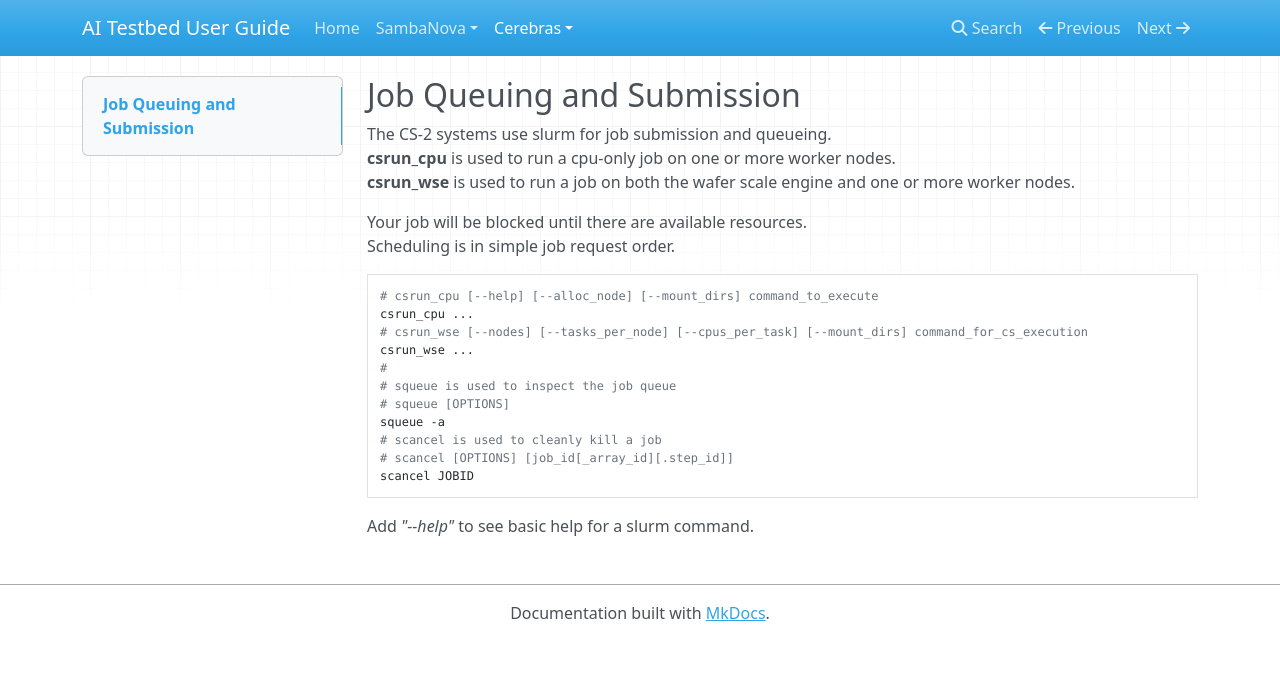
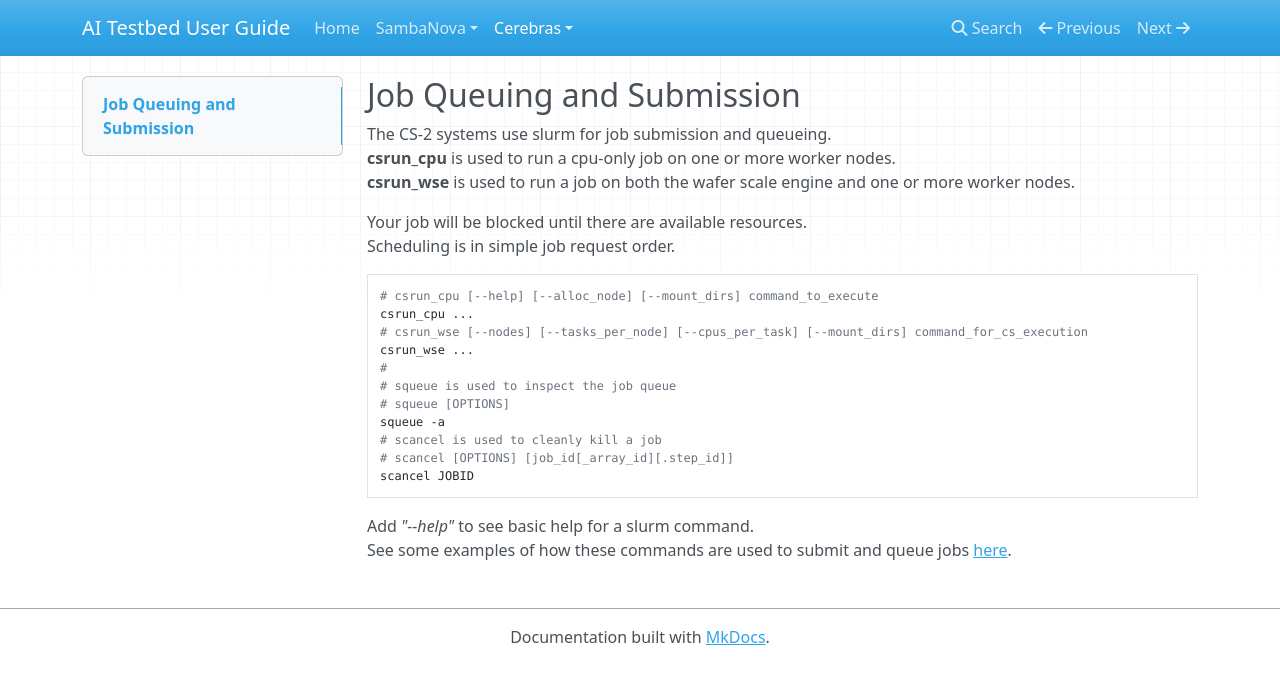
Before and after one commit to argonne-lcf/ai-testbed-userdocs, an MkDocs documentation site: the page built from docs/cerebras/Job-Queuing-and-Submission.md, in a window 1280 px wide. Shown: the top 684 px of the page. Built offline with MkDocs 1.6.1, drawn with Linux system fonts in a browser that asks for light colours; nearby versions of some CDN libraries.

Commit message:
Few modifications to job submission and job running instructions

````diff
--- a/docs/cerebras/Job-Queuing-and-Submission.md
+++ b/docs/cerebras/Job-Queuing-and-Submission.md
@@ -19,4 +19,5 @@ squeue -a
 scancel JOBID
 ```
 
-Add *"--help"* to see basic help for a slurm command.
+Add *"--help"* to see basic help for a slurm command.<br>
+See some examples of how these commands are used to submit and queue jobs [here](Steps-to-run-a-model-or-program.md).
````
Also changed, not shown: docs/cerebras/Steps-to-run-a-model-or-program.md (+1 -1 lines).
